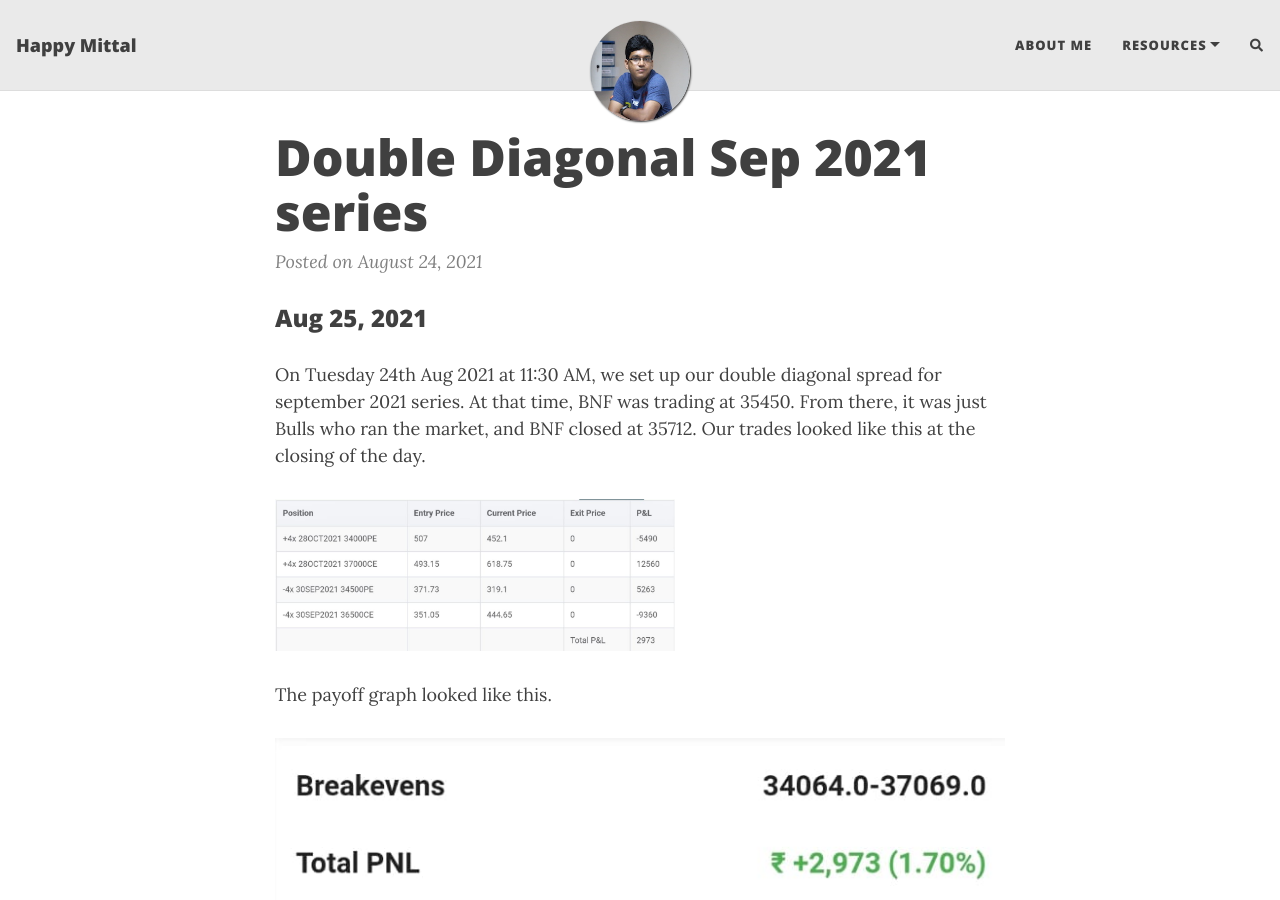
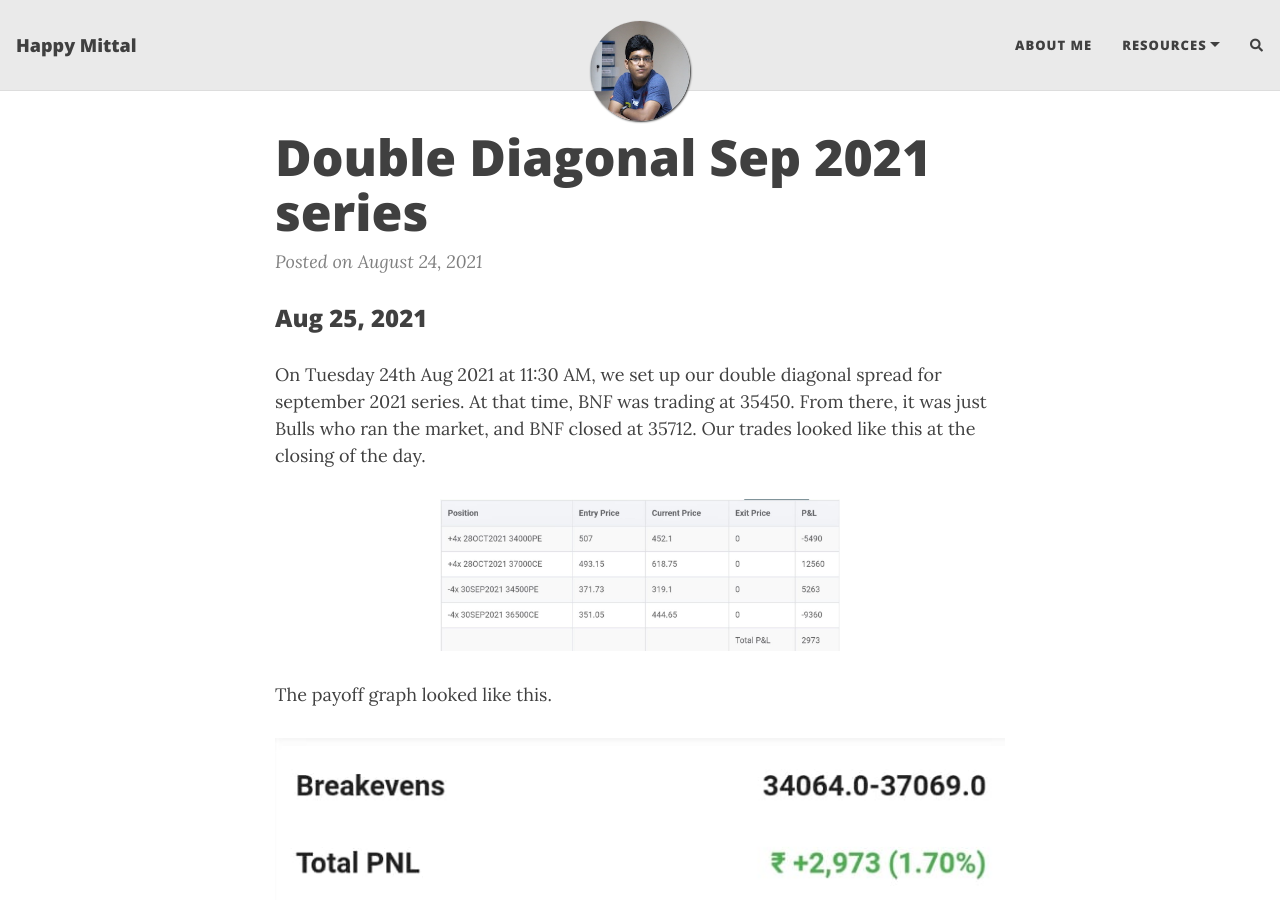
Before and after one commit to happy2332/happy2332.github.io, a Jekyll site: the page built from _posts/2021-08-24-double-diagonal-sep-2021-series.md, in a window 1280 px wide and 900 px high. Built offline with Jekyll 4.4.1, drawn with Linux system fonts in a browser that asks for light colours; nearby versions of some CDN libraries; comment, search, counter and statistics services are not loaded.

Commit message:
Update 2021-08-24-double-diagonal-sep-2021-series.md

```diff
--- a/_posts/2021-08-24-double-diagonal-sep-2021-series.md
+++ b/_posts/2021-08-24-double-diagonal-sep-2021-series.md
@@ -10,7 +10,7 @@ On Tuesday 24th Aug 2021 at 11:30 AM, we set up our double diagonal spread for s
 Our trades looked like this at the closing of the day.
 
 <!-- ![dd_status_aug_24_2021](../assets/img/dd_status_aug_24_2021.jpeg) -->
-<img src="../assets/img/dd_status_aug_24_2021.jpeg" width="400px" class="centerImage"/>
+<p style="text-align:center;"><img src="../assets/img/dd_status_aug_24_2021.jpeg" width="400px"/></p>
 
 The payoff graph looked like this.
 
```
